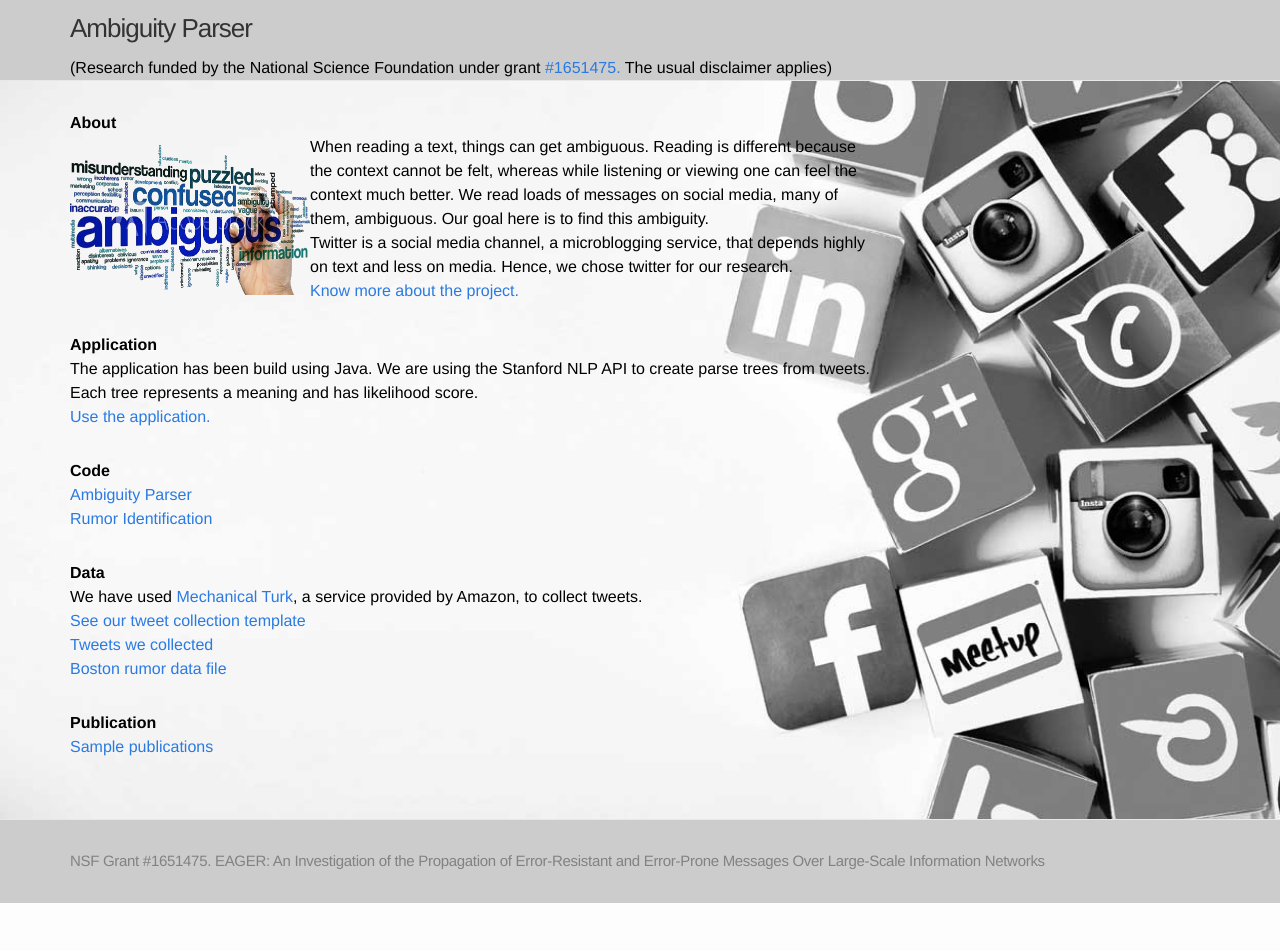
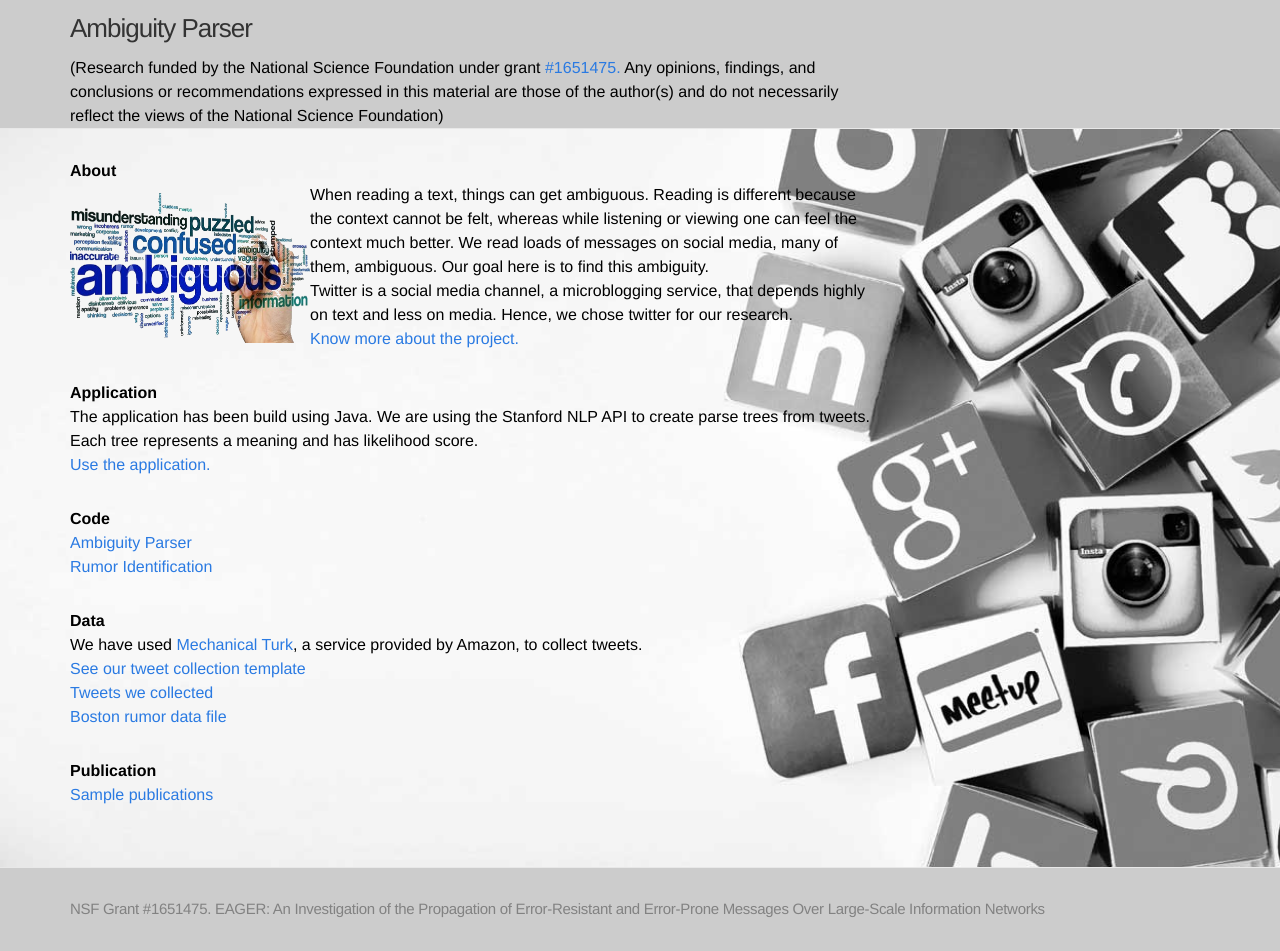
Before and after one commit to AmbiguityISMLab/AmbiguityISMLab.github.io, a Jekyll site: the page built from index.html, in a window 1280 px wide. Built offline with Jekyll 4.4.1, drawn with Linux system fonts in a browser that asks for light colours; before the commit the page ends 903 px from its top, so only the background shows below that.

Commit message:
Added disclaimer

```diff
--- a/_includes/header.html
+++ b/_includes/header.html
@@ -4,6 +4,7 @@
     <a class="site-title" href="https://ambiguityismlab.github.io/">Ambiguity Parser</a>
   </div>
   <div class="wrap">
-	<p>(Research funded by the National Science Foundation under grant <a href="https://www.nsf.gov/awardsearch/showAward?AWD_ID=1651475&HistoricalAwards=false">#1651475.</a> The usual disclaimer applies)</p>
+	<p>(Research funded by the National Science Foundation under grant <a href="https://www.nsf.gov/awardsearch/showAward?AWD_ID=1651475&HistoricalAwards=false">#1651475.</a>
+	Any opinions, findings, and conclusions or recommendations expressed in this material are those of the author(s) and do not necessarily reflect the views of the National Science Foundation)</p>
   </div>
 </header>
```
